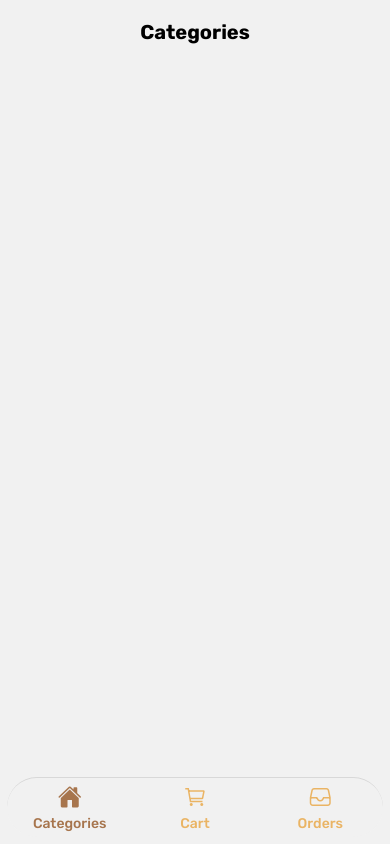
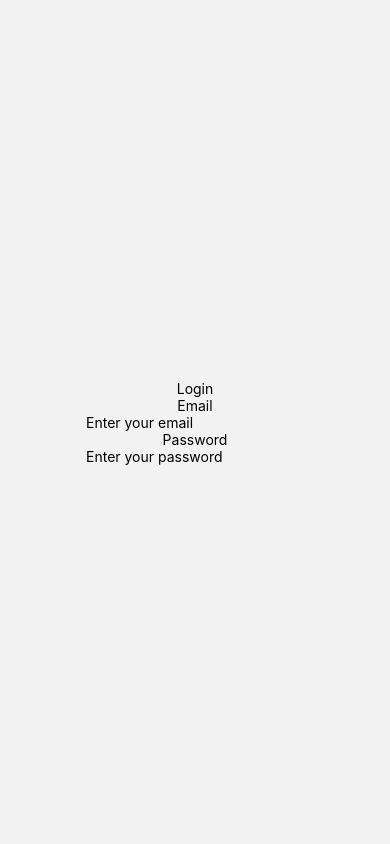
Before and after one commit to kevinRifelKaiser/bakery-catalog, a React Native app: screen /Auth in a window 390 px wide. Built offline with nearby package versions, Linux system fonts and the light colour scheme.

Commit message:
[feature] - create login screen and add navigation component

```diff
--- a/src/constants/firebase/index.js
+++ b/src/constants/firebase/index.js
@@ -1,2 +1,5 @@
+export const API_KEY = 'AIzaSyCwS_D7QQxwRHFJRNISol6RWkxkyf-uS_Q';
 export const REALTIME_DATABASE_URL =
   'https://bakery-store-3c80d-default-rtdb.europe-west1.firebasedatabase.app/';
+export const URL_AUTH_SIGN_IN = `https://identitytoolkit.googleapis.com/v1/accounts:signInWithPassword?key=${API_KEY}`;
+export const URL_AUTH_LOG_IN = `https://identitytoolkit.googleapis.com/v1/accounts:signUp?key=${API_KEY}`;
--- /dev/null
+++ b/src/navigation/auth.jsx
@@ -0,0 +1,20 @@
+import { createNativeStackNavigator } from '@react-navigation/native-stack';
+
+import { THEME } from '../constants/theme';
+import { Auth } from '../screens/index';
+
+const Stack = createNativeStackNavigator();
+
+const AuthNavigator = () => {
+  return (
+    <Stack.Navigator
+      initialRouteName="Auth"
+      screenOptions={{
+        headerShown: false,
+      }}>
+      <Stack.Screen name="Auth" component={Auth} />
+    </Stack.Navigator>
+  );
+};
+
+export default AuthNavigator;
--- a/src/navigation/index.jsx
+++ b/src/navigation/index.jsx
@@ -1,12 +1,14 @@
 import { NavigationContainer } from '@react-navigation/native';
+import { useState } from 'react';
 
+import AuthNavigator from './auth';
 import TabsNavigator from './tabs';
 
 const AppNavigator = () => {
+  const [userId, setUserId] = useState(null);
+
   return (
-    <NavigationContainer>
-      <TabsNavigator />
-    </NavigationContainer>
+    <NavigationContainer>{userId ? <TabsNavigator /> : <AuthNavigator />}</NavigationContainer>
   );
 };
 
--- /dev/null
+++ b/src/screens/auth/index.jsx
@@ -0,0 +1,39 @@
+import { useState } from 'react';
+import { View, Text, Button, TouchableOpacity, TextInput } from 'react-native';
+
+import { styles } from './styles.js';
+import { THEME } from '../../constants/theme/index.js';
+
+const Auth = ({ navigation }) => {
+  const [isLogin, setIsLogin] = useState(true);
+  const title = isLogin ? 'Login' : 'Register';
+  const message = isLogin ? "Don't have an account?" : 'Already have an account?';
+  const buttonName = isLogin ? 'Login' : 'Register';
+
+  return (
+    <View style={styles.container}>
+      <Text style={styles.title}>{title}</Text>
+      <Text style={styles.label}>Email</Text>
+      <TextInput
+        style={styles.input}
+        placeholder="Enter your email"
+        placeholderTextColor={THEME.colors.black}
+        autoCapitalize="none"
+        autoCorrect={false}
+        onChange={() => {}}
+      />
+      <Text style={styles.label}>Password</Text>
+      <TextInput
+        style={styles.input}
+        placeholder="Enter your password"
+        placeholderTextColor={THEME.colors.black}
+        autoCapitalize="none"
+        autoCorrect={false}
+        secureTextEntry
+        onChange={() => {}}
+      />
+    </View>
+  );
+};
+
+export default Auth;
--- /dev/null
+++ b/src/screens/auth/styles.js
@@ -0,0 +1,16 @@
+import { StyleSheet } from 'react-native';
+import { THEME } from '../../constants/theme';
+
+export const styles = StyleSheet.create({
+  container: {
+    flex: 1,
+    justifyContent: 'center',
+    alignItems: 'center',
+  },
+  title: {
+    color: THEME.colors.black,
+  },
+  label: {
+    color: THEME.colors.black,
+  },
+});
--- a/src/screens/index.js
+++ b/src/screens/index.js
@@ -3,3 +3,4 @@ export { default as ProductDetail } from './product-detail';
 export { default as Products } from './products';
 export { default as Cart } from './cart';
 export { default as Orders } from './orders';
+export { default as Auth } from './auth';
```
